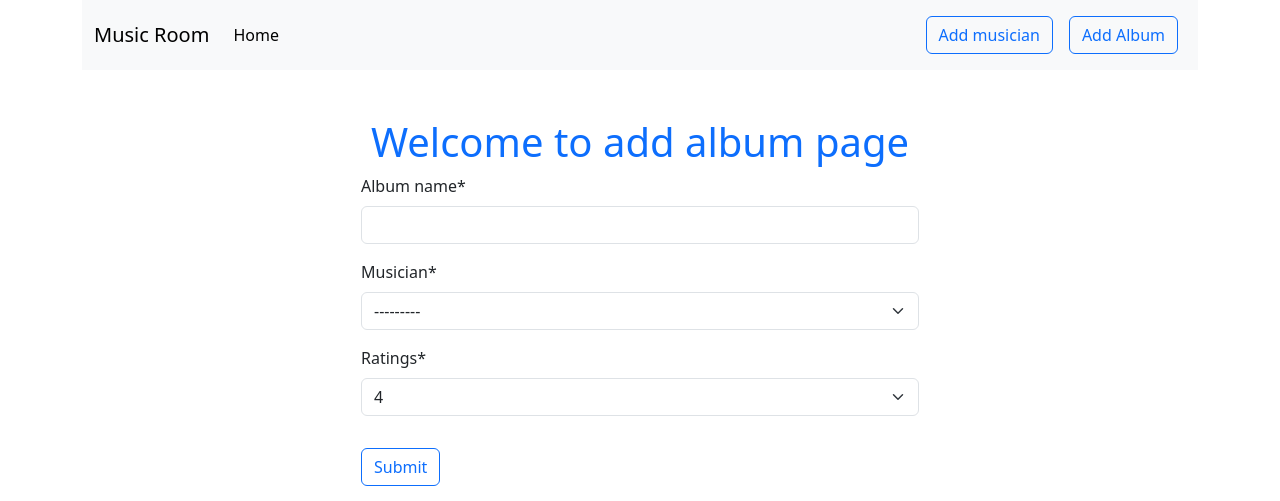
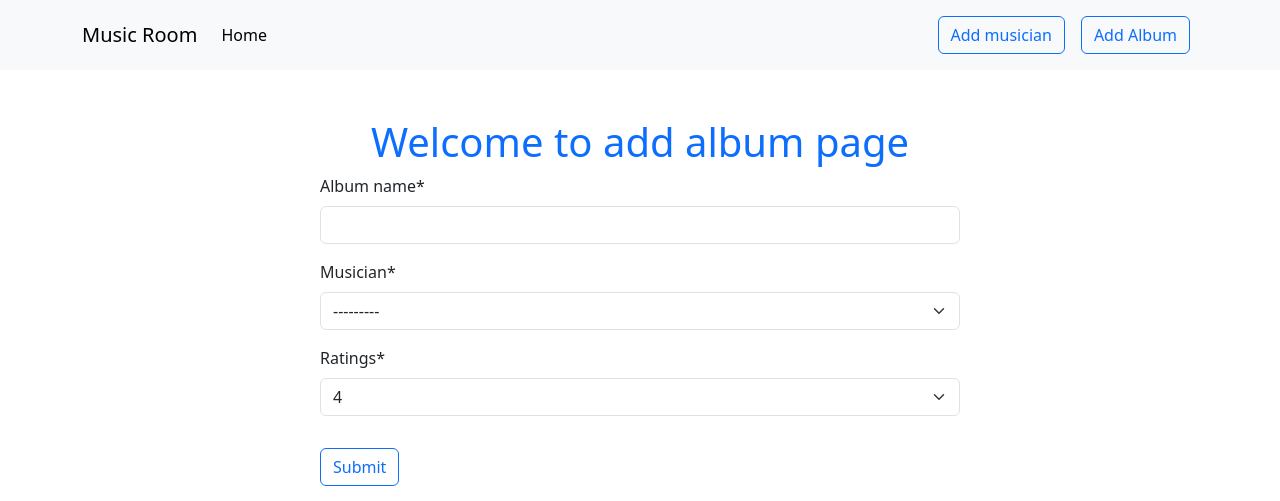
Before and after one commit to Ibrahimhowlader2/musicians_directory, a Django app: page /album/add/ in a window 1280 px wide. Shown: the top 501 px of the page. Run offline with Django 5.2, Linux system fonts and the light colour scheme; data comes from the database, SQL or seed files in the repository; some libraries are stand-ins or nearby versions.

Commit message:
Change Navbar design

```diff
--- a/templates/base.html
+++ b/templates/base.html
@@ -18,9 +18,9 @@
 
       <title>Musicians</title>
     </head>
-    <body class="container">
-      <nav class="navbar navbar-expand-lg bg-body-tertiary">
-        <div class="container-fluid">
+    <body >
+      <nav class="container-fluid navbar navbar-expand-lg bg-body-tertiary">
+        <div class="container pl-4 pr-4">
             <a class="navbar-brand" href="#">Music Room</a>
             <button class="navbar-toggler" type="button" data-bs-toggle="collapse" data-bs-target="#navbarTogglerDemo02"
                 aria-controls="navbarTogglerDemo02" aria-expanded="false" aria-label="Toggle navigation">
```
